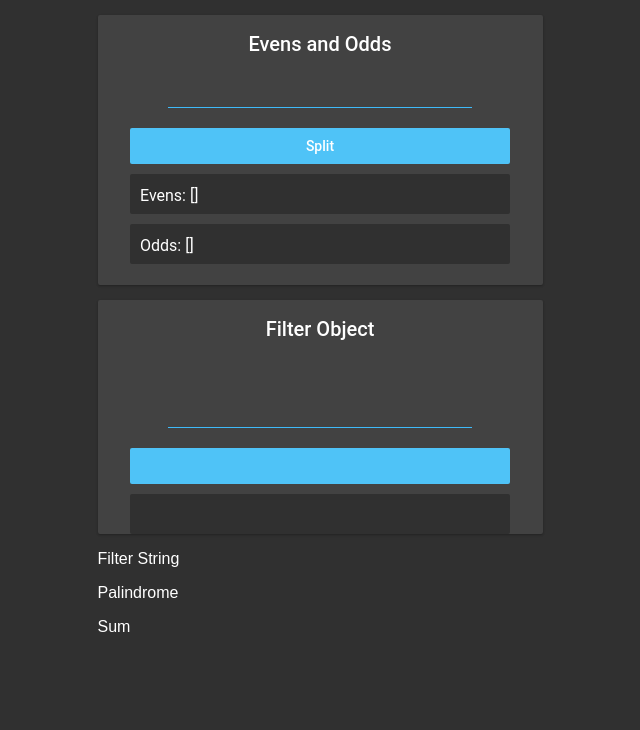
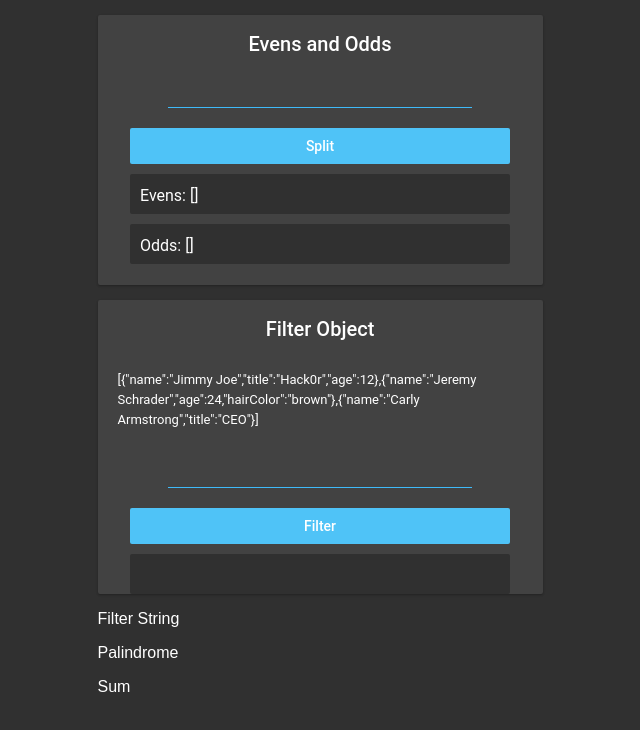
Before and after one commit to TenLongFingers/React-Toy-Problems, a React (Create React App) app: page / in a window 1280 px wide. Shown: the top 730 px of the page, without its empty margins (320-960 px from the left). Built offline with nearby package versions, Linux system fonts and the light colour scheme.

Commit message:
filter objects doesn't work, keep forgetting how to filter objects

```diff
--- a/src/components/Topics/FilterObject.js
+++ b/src/components/Topics/FilterObject.js
@@ -6,7 +6,7 @@ class FilterObject extends Component {
   constructor(props) {
     super(props);
     this.state = {
-      employees: [
+      unFilteredArray: [
         {
           name: "Jimmy Joe",
           title: "Hack0r",
@@ -22,10 +22,27 @@ class FilterObject extends Component {
           title: "CEO",
         },
       ],
-      unFilteredArray: [],
       userinput: "",
       filteredArray: [],
     };
+  }
+
+  //props
+
+  handleChange(value) {
+    this.setState({ userinput: value });
+  }
+
+  submitFilterFunction(userinput) {
+    let unFilteredArr = this.state.unFilteredArray;
+    let newFilteredArr = [];
+
+    for (let i = 0; i < unFilteredArr.length; i++) {
+      if (unFilteredArr.includes(userinput)) {
+        newFilteredArr.push(unFilteredArr[i]);
+      }
+    }
+    this.setState({ filteredArray: newFilteredArr });
   }
 
   //JSX
@@ -33,9 +50,19 @@ class FilterObject extends Component {
     return (
       <div className="puzzleBox filterObject PB">
         <h4>Filter Object</h4>
-        <span className="puzzleText"></span>
-        <input className="inputLine"></input>
-        <button className="confirmationButton"></button>
+        <span className="puzzleText">
+          {JSON.stringify(this.state.unFilteredArray)}
+        </span>
+        <input
+          className="inputLine"
+          onChange={(e) => this.handleChange(e.target.value)}
+        ></input>
+        <button
+          className="confirmationButton"
+          onClick={() => this.submitFilterFunction(this.state.userinput)}
+        >
+          Filter
+        </button>
         <span className="resultsBox filterObjectPB"></span>
       </div>
     );
```
